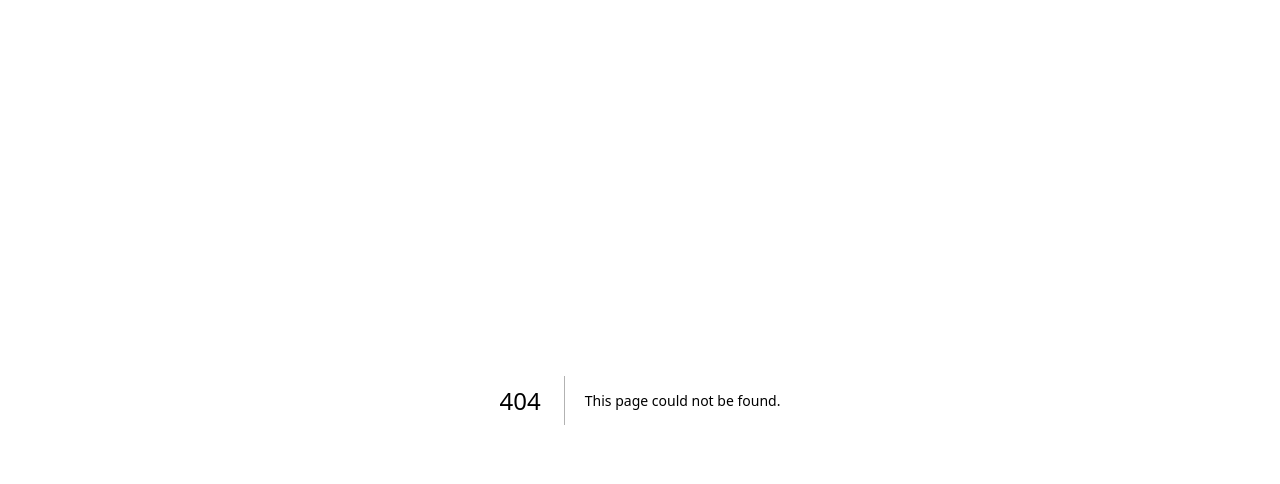
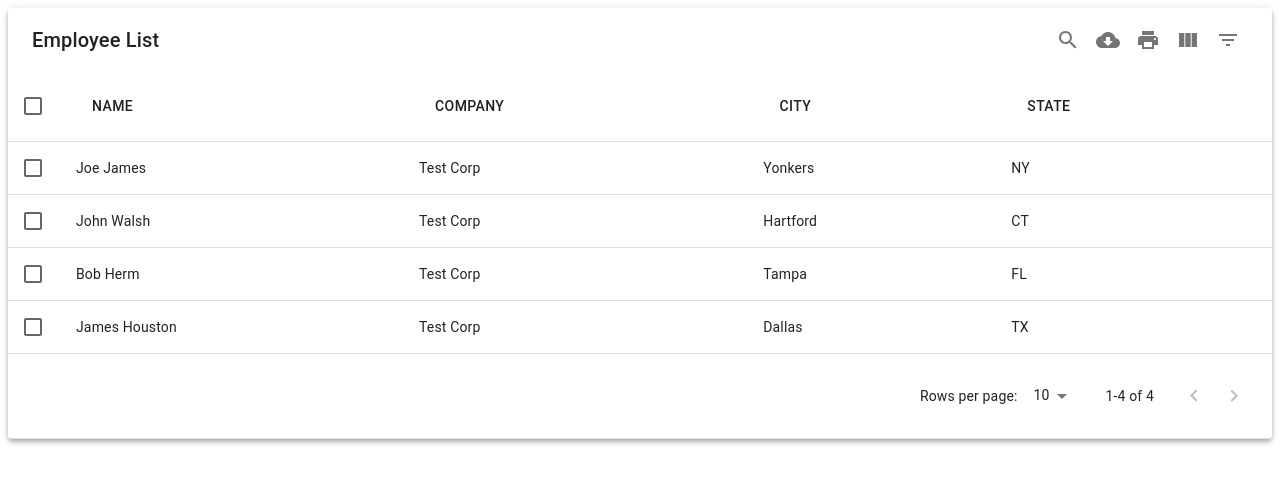
Before and after one commit to nigelteosw/cs2220_project, a Next.js app in the folder cs2220-project/: page /results in a window 1280 px wide. Before the commit this address had no page. Shown: the top 484 px of the page. Built offline with nearby package versions, Linux system fonts and the light colour scheme.

Commit message:
Add route.js api

```diff
--- /dev/null
+++ b/cs2220-project/app/api/proteins/route.js
@@ -0,0 +1,13 @@
+// export a hello wprld function
+// export async function GET(req, res) {
+//     const message = {response: "Hello World!"};
+
+//     return new Response({ message: 'Hello World!', status: 200});
+// }
+
+import { NextResponse } from 'next/server'
+
+export async function GET(request) {
+    const message = {response: "Hello World!"};
+    return NextResponse.json(message, { status: 200 })
+}
--- /dev/null
+++ b/cs2220-project/app/results/page.js
@@ -0,0 +1,30 @@
+import React from "react";
+import MUIDataTable from "mui-datatables";
+
+const columns = ["Name", "Company", "City", "State"];
+
+const data = [
+	["Joe James", "Test Corp", "Yonkers", "NY"],
+	["John Walsh", "Test Corp", "Hartford", "CT"],
+	["Bob Herm", "Test Corp", "Tampa", "FL"],
+	["James Houston", "Test Corp", "Dallas", "TX"],
+];
+
+const options = {
+	filterType: "checkbox",
+};
+
+function ResultsPage() {
+	return (
+		<main>
+			<MUIDataTable
+				title={"Employee List"}
+				data={data}
+				columns={columns}
+				options={options}
+			/>
+		</main>
+	);
+}
+
+export default ResultsPage;
--- a/cs2220-project/package.json
+++ b/cs2220-project/package.json
@@ -15,10 +15,15 @@
     "@mui/icons-material": "^5.14.11",
     "@mui/material": "^5.14.11",
     "autoprefixer": "10.4.16",
+    "axios": "^1.5.1",
+    "dotenv": "^16.3.1",
     "eslint": "8.49.0",
     "eslint-config-next": "13.5.2",
+    "mui-datatables": "^4.3.0",
+    "mysql2": "^3.6.1",
     "next": "13.5.2",
     "postcss": "8.4.30",
+    "prisma": "^5.3.1",
     "react": "18.2.0",
     "react-dom": "18.2.0",
     "tailwindcss": "3.3.3"
```
Also changed, not shown: cs2220-project/components/searchform.js (+23 -8 lines), cs2220-project/pages/api/proteins.js (deleted), 2 other files (tests, documents, lock files or other folders).
